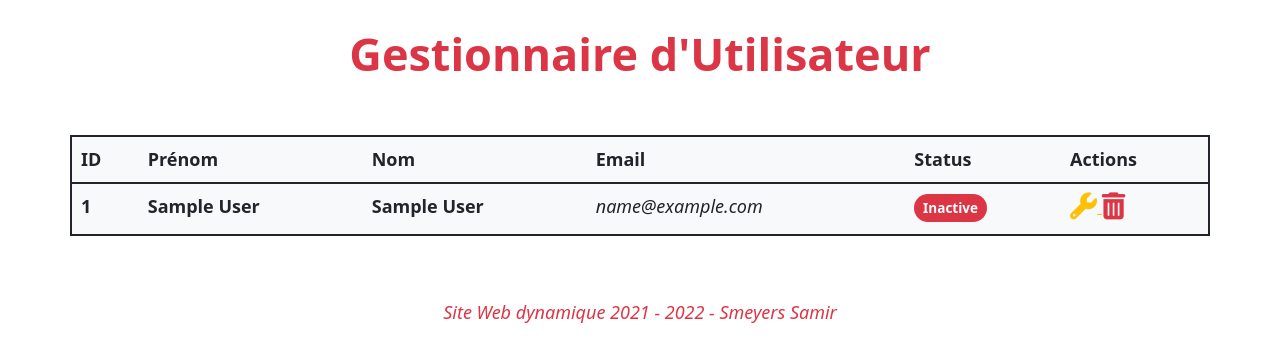
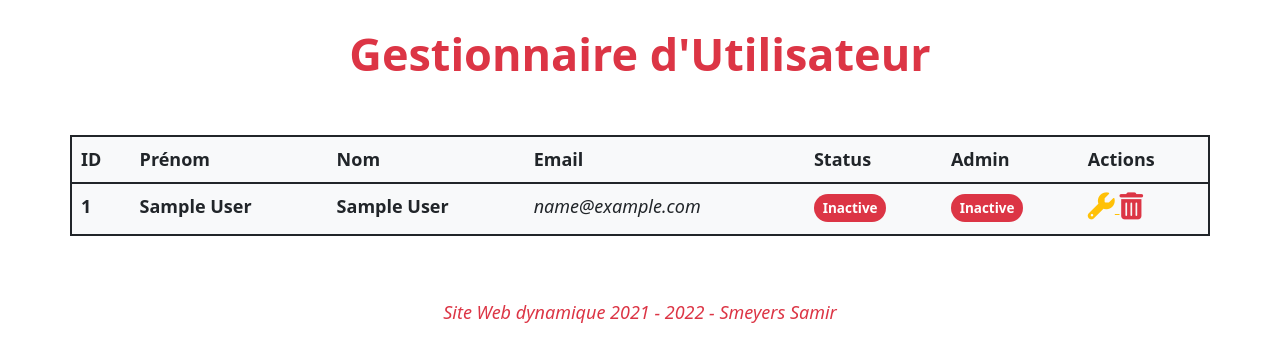
Before and after one commit to Xplosive-be/hotel, a PHP site: page /admin_users.php in a window 1280 px wide; the page is wider, and only the part inside the window is pictured. Shown: the part 157-519 px from the top of that part. Run offline with PHP 8.4, Linux system fonts and the light colour scheme; the visitor is signed in with stand-in values (Sample User, id 1); some libraries are stand-ins or nearby versions.

Commit message:
Fix Admin + Champs admin sur profil edit

```diff
--- a/admin.php
+++ b/admin.php
@@ -15,7 +15,7 @@ Admin();
                 </div>
             </div>
             <div class="col-md-auto">
-                <div class="p-5 bg-light  border border-danger border-5" style="height: 370px;">
+                <div class="p-5 bg-light  border border-danger border-5 rounded-3" style="height: 370px;">
                     <img src="ressources/icones/bed.png" alt="Icons Bed"></br>
                     <a class="btn btn btn-secondary mt-2 " href="#">Voir les réservations</a>
                 </div>
--- a/admin_profil.php
+++ b/admin_profil.php
@@ -59,10 +59,10 @@ $_SESSION['idProfilEdit']= $_GET['Id'];
                                     </label>
                                 </div>
                             </div>
+                            <!-- Bouton de Modification-->
                         </div class="text-center"><button class=" mt-3 btn btn-danger mx-auto mb-4 fw-bolder text-center" type=submit" name="btnEditAdmin">Modifier</button></div>
                 </form>
             </main>
 
 
-            <!-- Bouton de Modification-->
         </div>
--- a/admin_users.php
+++ b/admin_users.php
@@ -15,6 +15,7 @@ $profils = getProfils();
             <th>Nom</th>
             <th>Email</th>
             <th>Status</th>
+            <th>Admin</th>
             <th>Actions</th>
         </tr>
     </thead>
@@ -34,11 +35,10 @@ $profils = getProfils();
                         <td>
                             <p class="fst-italic mb-1">' . $profil["acc_email"] . '</p>
                         </td>
-                        <td>
                 ';
-                 echo ($profil['acc_active'] == 1) ? '<span class="badge bg-success rounded-pill d-inline">Active</span>' : '<span class="badge bg-danger rounded-pill d-inline">Inactive</span>';
+                 echo ($profil['acc_active'] == 1) ? '<td><span class="badge bg-success rounded-pill d-inline">Active</span></td>' : '<td><span class="badge bg-danger rounded-pill d-inline">Inactive</span></td>';
+                 echo ($profil['acc_admin'] == 1) ? '<td><span class="badge bg-success rounded-pill d-inline">Active</span></td>' : '<td><span class="badge bg-danger rounded-pill d-inline">Inactive</span></td>';
                 echo '
-                    </td>
                     <td>
                         <a href="admin_profil.php?Id=' . $profil['acc_id'] . '" class="text-warning">
                             <i class="fa-solid fa-wrench fa-xl"></i>
```
Also changed, not shown: models/process.php (+14 -13 lines).
